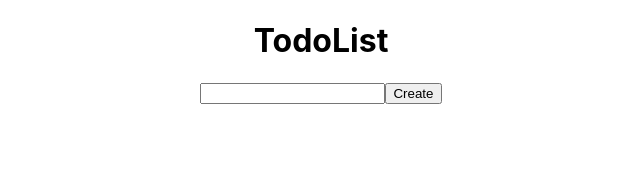
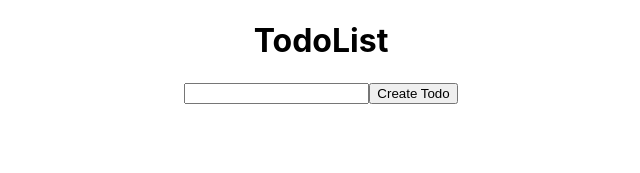
Before and after one commit to drameBoubacar/Todolist, a React (Create React App) app: page / in a window 1280 px wide. Shown: the top 173 px of the page, without its empty margins (319-959 px from the left). Built offline with nearby package versions, Linux system fonts and the light colour scheme.

Commit message:
implement component List.js

```diff
--- a/src/App.js
+++ b/src/App.js
@@ -12,14 +12,14 @@ function App() {
   }
 
   const handleClick = (inputValue) => {
-    setTodo([...todos, inputValue])
+    setTodo([...todos, inputValue]);
   }
   return (
     <div className="App">
       <h1>TodoList</h1>
       <input type="text" onChange={handleInputValue}/>
-      <button onClick={() => handleClick(inputValue)}>Create</button>
-      <List/>
+      <button onClick={() => handleClick(inputValue)}>Create Todo</button>
+      <List todos={todos}/>
     </div>
   );
 }
--- a/src/components/List.js
+++ b/src/components/List.js
@@ -1,9 +1,14 @@
 import React from 'react';
 
-const List = () => {
+const List = ({todos}) => {
+
     return(
         <>
-
+            {todos.map((todo, i) => {
+                return <ul>
+                    <li index={i}>{todo}</li>
+                </ul>
+            })}
         </>
     )
 }
```
